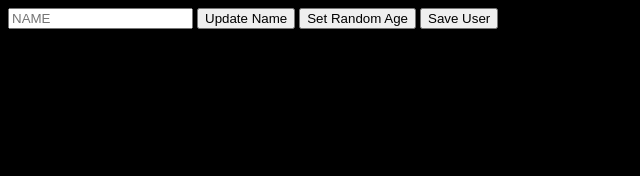
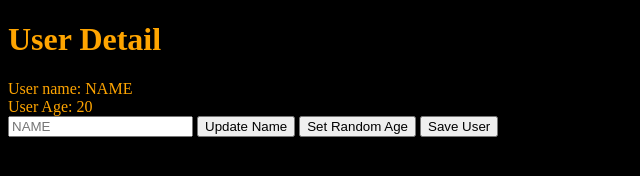
Before and after one commit to elenabravo/typescript-framework, a website with bundled scripts: page index.html in a window 1280 px wide. Shown: the whole page, without its empty margins (0-640 px from the left). Built offline with nearby package versions, Linux system fonts and the light colour scheme.

Commit message:
add UseEdit and UserShow views

```diff
--- a/index.html
+++ b/index.html
@@ -5,7 +5,7 @@
     <meta name="viewport" content="width=device-width, initial-scale=1.0">
     <title>Document</title>
 </head>
-<body style="background: black;">
+<body style="background: black; color: orange"">
     <div id="root"></div>
     <script src="./src/index.ts"></script>
 </body>
--- a/src/index.ts
+++ b/src/index.ts
@@ -1,4 +1,4 @@
-import { UserForm } from './views/UserForm'
+import { UserEdit } from './views/UserEdit'
 import { User } from './models/User'
 
 const user = User.buildUser({ name: 'NAME', age: 20 })
@@ -6,8 +6,8 @@ const user = User.buildUser({ name: 'NAME', age: 20 })
 const root = document.getElementById('root')
 
 if (root) {
-    const userForm = new UserForm(root, user)
-    userForm.render()
+    const userEdit = new UserEdit(root, user)
+    userEdit.render()
 } else {
     throw new Error('Root error not found')
 }
--- /dev/null
+++ b/src/views/UserEdit.ts
@@ -0,0 +1,28 @@
+import { View } from './View'
+import { User, UserProps } from '../models/User'
+import { UserForm } from './UserForm'
+import { UserShow } from './UserShow'
+
+export class UserEdit extends View<User, UserProps> {
+    regionsMap(): { [key: string]: string } {
+        return {
+            userShow: '.user-show',
+            userForm: '.user-form'
+        }
+    }
+
+    onRender(): void {
+        new UserShow(this.regions.userShow, this.model).render()
+        new UserForm(this.regions.userForm, this.model).render()
+    }
+
+    template(): string {
+        return `
+            <div>
+                <div class="user-show"></div>
+                <div class="user-form"></div>
+            </div>
+        `
+    }
+
+}
--- a/src/views/UserForm.ts
+++ b/src/views/UserForm.ts
@@ -30,7 +30,7 @@ export class UserForm extends View<User, UserProps> {
 
     template(): string {
         return `
-            <div style="background: black; color: orange">
+            <div>
                 <input placeholder="${this.model.get('name')}"/>
                 <button class="set-name">Update Name</button>
                 <button class="set-age">Set Random Age</button>
--- /dev/null
+++ b/src/views/UserShow.ts
@@ -0,0 +1,15 @@
+import { View } from './View'
+import { User, UserProps } from '../models/User'
+
+export class UserShow extends View<User, UserProps> {
+    template(): string {
+        return `
+            <div>
+                <h1>User Detail</h1>
+                <div>User name: ${this.model.get('name')}</div>
+                <div>User Age: ${this.model.get('age')}</div>
+            </div>
+        `
+    }
+
+}
--- a/src/views/View.ts
+++ b/src/views/View.ts
@@ -1,12 +1,21 @@
 import { Model } from '../models/Model'
 
 export abstract class View<T extends Model<K>, K> {
+    regions:{ [keys: string]: Element } = {}
+
     constructor(public parent: Element, public model: T){
         this.bindModel()
     }
 
-    abstract eventsMap(): { [key: string]: () => void}
     abstract template(): string
+
+    regionsMap(): { [key: string]: string } {
+        return {}
+    }
+
+    eventsMap(): { [key: string]: () => void} {
+        return  {}
+    }
 
     bindModel(): void {
         this.model.on('change', () => {
@@ -14,7 +23,7 @@ export abstract class View<T extends Model<K>, K> {
         })
     }
 
-        bindEvents(fragment: DocumentFragment): void {
+    bindEvents(fragment: DocumentFragment): void {
         const eventsMap = this.eventsMap()
 
         for (let eventKey in eventsMap) {
@@ -27,15 +36,34 @@ export abstract class View<T extends Model<K>, K> {
         }
     }
 
+    onRender(): void {}
+
+    mapRegions(fragment: DocumentFragment): void {
+        const regionsMap = this.regionsMap()
+
+        for (let key in  regionsMap) {
+            const selector = regionsMap[key]
+            const element = fragment.querySelector(selector)
+
+            if (element) {
+                this.regions[key] = element
+            }
+        }
+    }
+
     render(): void {
         this.parent.innerHTML = ''
 
         const templateElement = document.createElement('template')
         templateElement.innerHTML = this.template()
+        const { content } = templateElement
 
-        this.bindEvents(templateElement.content)
+        this.bindEvents(content)
+        this.mapRegions(content)
 
-        this.parent.append(templateElement.content)
+        this.onRender()
+
+        this.parent.append(content)
     }
 
 }
```
